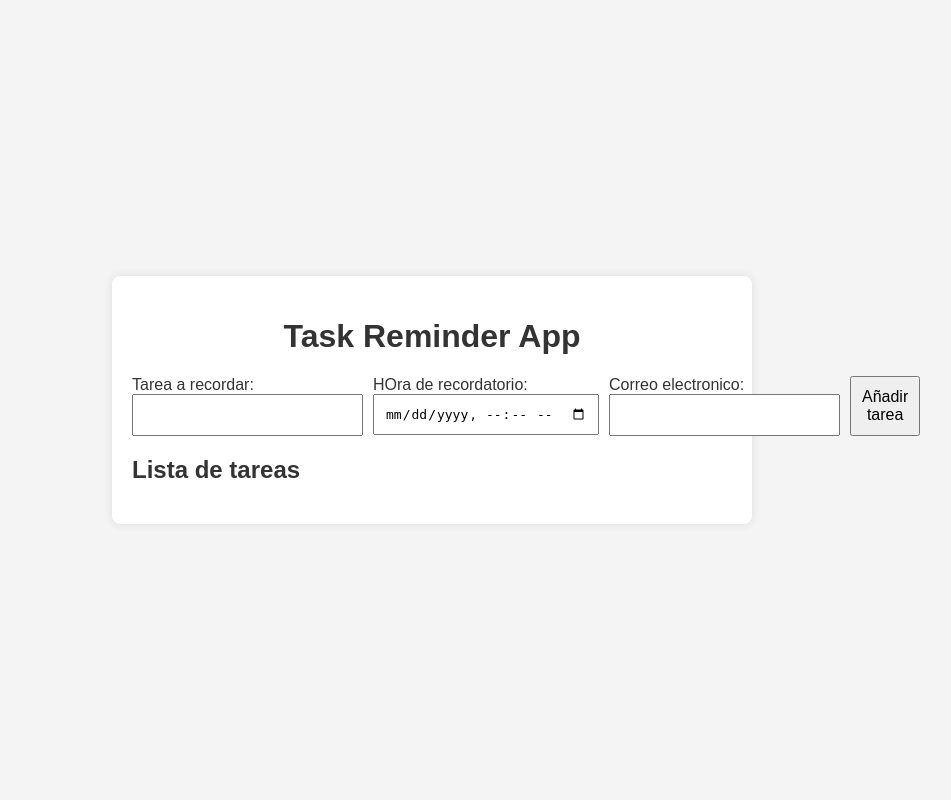
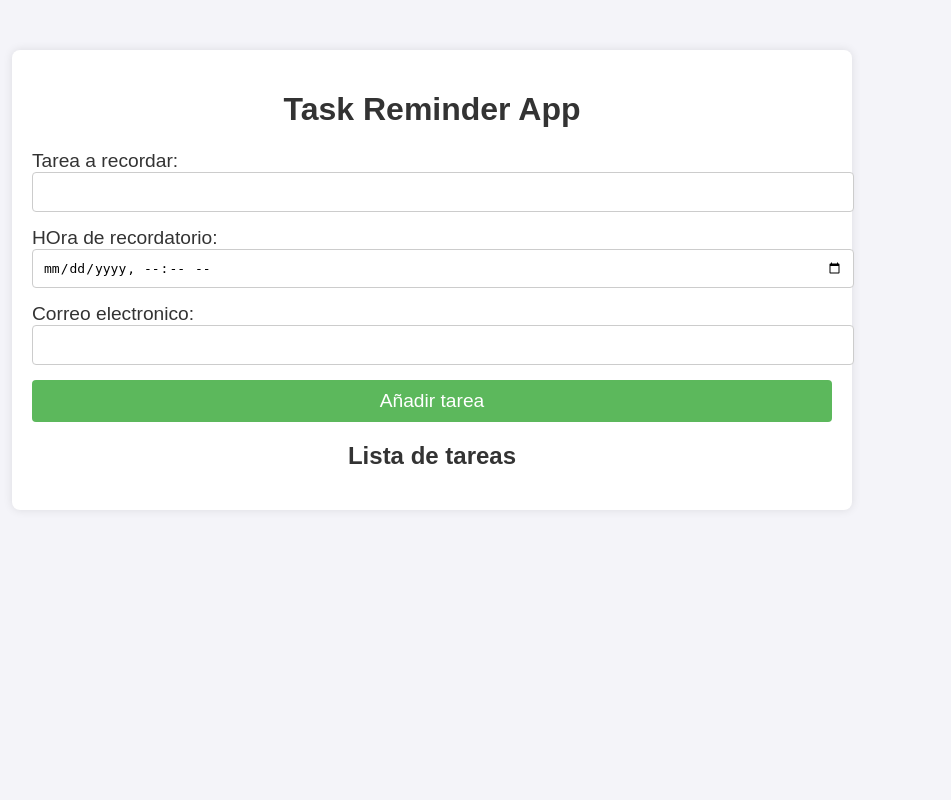
Before and after one commit to adrianaleticiamartinez/mcd_cloud_computing_task-reminder-app, a Flask app: page / in a window 1280 px wide. Shown: the whole page, without its empty margins (208-1159 px from the left). Run offline with Flask 2, Linux system fonts and the light colour scheme; data that the repository does not hold is empty.

Commit message:
Update styles.css

```diff
--- a/static/css/styles.css
+++ b/static/css/styles.css
@@ -1,50 +1,98 @@
+/* General Styles */
 body {
     font-family: Arial, sans-serif;
-    background-color: #f4f4f4;
+    background-color: #f4f4f9;
     color: #333;
     margin: 0;
     padding: 0;
-    display: flex;
-    justify-content: center;
-    align-items: center;
-    height: 100vh;
 }
 
 .container {
-    width: 100%;
-    max-width: 600px;
-    background: white;
+    max-width: 800px;
+    margin: 50px auto;
     padding: 20px;
+    background-color: #fff;
     border-radius: 8px;
     box-shadow: 0 0 10px rgba(0, 0, 0, 0.1);
 }
 
-h1 {
+h1, h2 {
     text-align: center;
+    color: #333;
 }
 
+/* Form Styles */
 form {
     display: flex;
-    justify-content: space-between;
-    gap: 10px;
+    flex-direction: column;
     margin-bottom: 20px;
 }
 
-form input, form button {
+.form-group {
+    margin-bottom: 15px;
+}
+
+label {
+    font-size: 1.2em;
+    margin-bottom: 5px;
+    color: #333;
+}
+
+input[type="text"],
+input[type="datetime-local"],
+input[type="email"] {
+    width: 100%;
     padding: 10px;
     font-size: 1em;
+    border: 1px solid #ccc;
+    border-radius: 4px;
 }
 
+button {
+    padding: 10px 15px;
+    font-size: 1.2em;
+    background-color: #5cb85c;
+    color: white;
+    border: none;
+    border-radius: 4px;
+    cursor: pointer;
+}
+
+button:hover {
+    background-color: #4cae4c;
+}
+
+/* Task List */
 ul {
-    list-style-type: none;
+    list-style: none;
     padding: 0;
 }
 
-li {
+ul li {
+    background-color: #f9f9f9;
+    margin-bottom: 10px;
+    padding: 10px;
+    border-radius: 4px;
+    box-shadow: 0 0 5px rgba(0, 0, 0, 0.1);
     display: flex;
     justify-content: space-between;
-    margin-bottom: 10px;
-    padding: 10px;
-    background: #f9f9f9;
-    border-radius: 5px;
+    align-items: center;
 }
+
+ul li span {
+    font-size: 1.1em;
+    color: #333;
+}
+
+ul li button {
+    background-color: #d9534f;
+    color: white;
+    padding: 5px 10px;
+    border: none;
+    border-radius: 4px;
+    cursor: pointer;
+}
+
+ul li button:hover {
+    background-color: #c9302c;
+}
```
